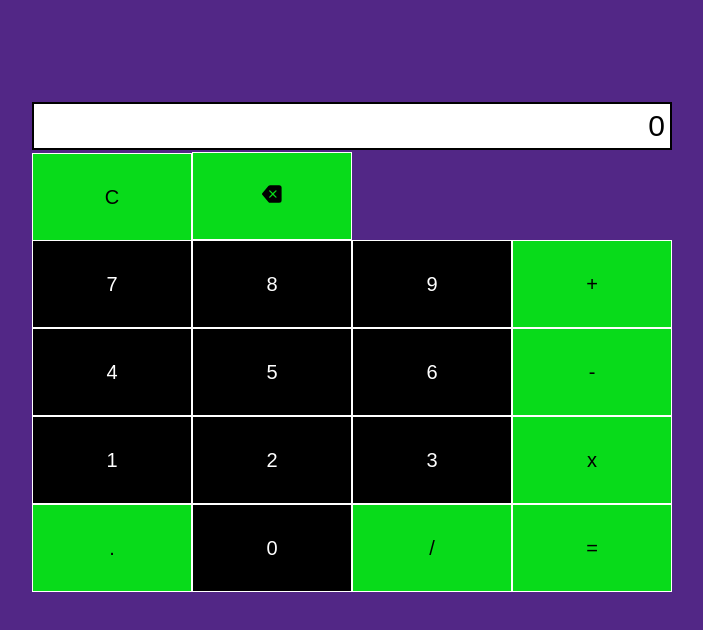
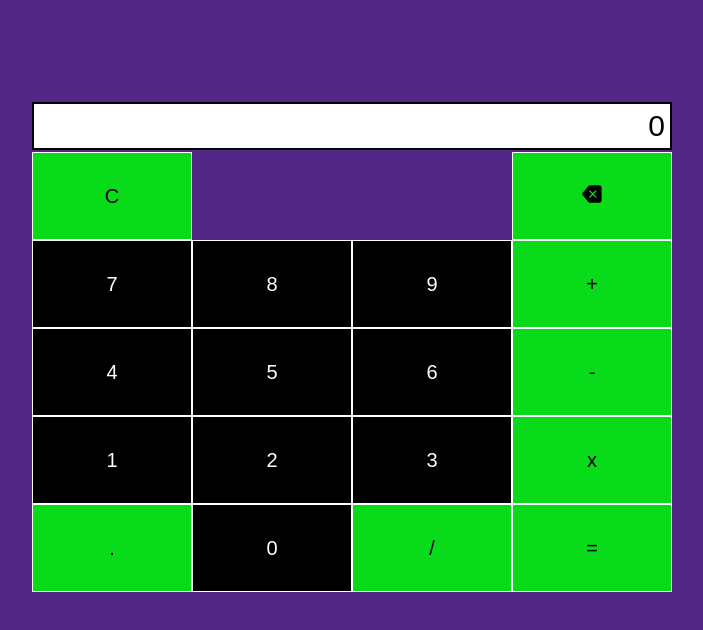
Before and after one commit to Panos-Stergioulas-Mpolis/React-Calculator, a React (Create React App) app: page / in a window 1280 px wide. Shown: the top 630 px of the page, without its empty margins (288-991 px from the left). Built offline with nearby package versions, Linux system fonts and the light colour scheme.

Commit message:
changed css in line_0

```diff
--- a/src/components/buttons.css
+++ b/src/components/buttons.css
@@ -30,3 +30,8 @@
     background-color: rgb(8, 219, 26) !important;
     color: black !important;
 }
+
+.line_0{
+    display: flex;
+    justify-content: space-between;
+}
```
